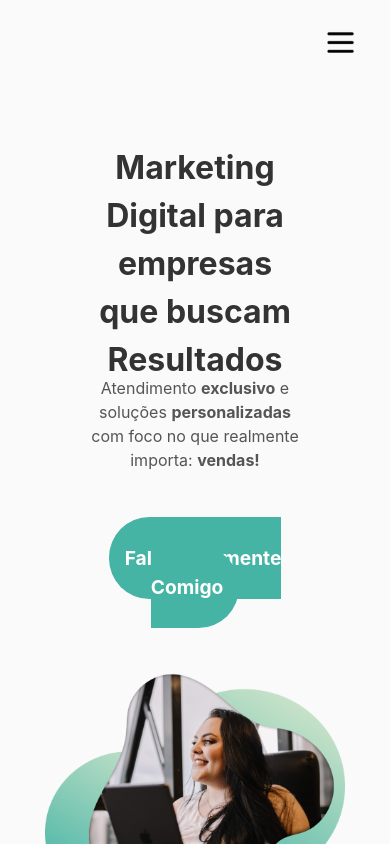
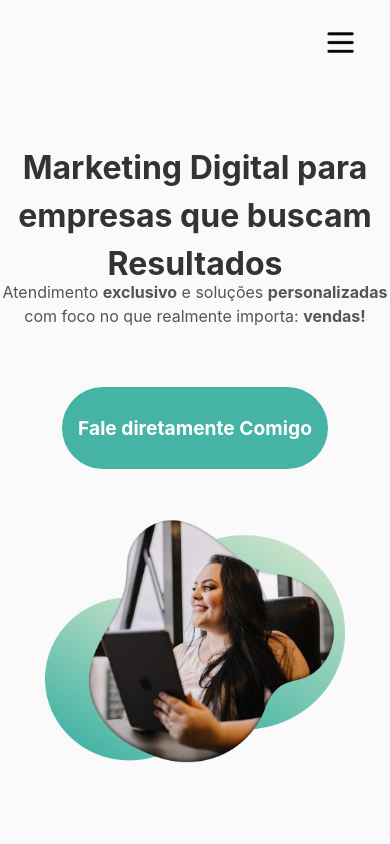
Before and after one commit to abcvinicius/freelancer-landingpage-01, a React (Vite) app: page / in a window 390 px wide. Shown: the top 844 px of the page. Built offline with nearby package versions, Linux system fonts and the light colour scheme.

Commit message:
responsividade28

```diff
--- a/src/styles/HomeSectionStyles.ts
+++ b/src/styles/HomeSectionStyles.ts
@@ -22,6 +22,11 @@ export const HomeContainer = styled.section`
     align-items: center;
     text-align: center;
   }
+  @media (max-width: 768px) {
+      font-size: 2rem;
+      padding-left: 0rem;
+      padding-right: 0rem;
+    }
 `;
 
 export const HomeContent = styled.div`
```
